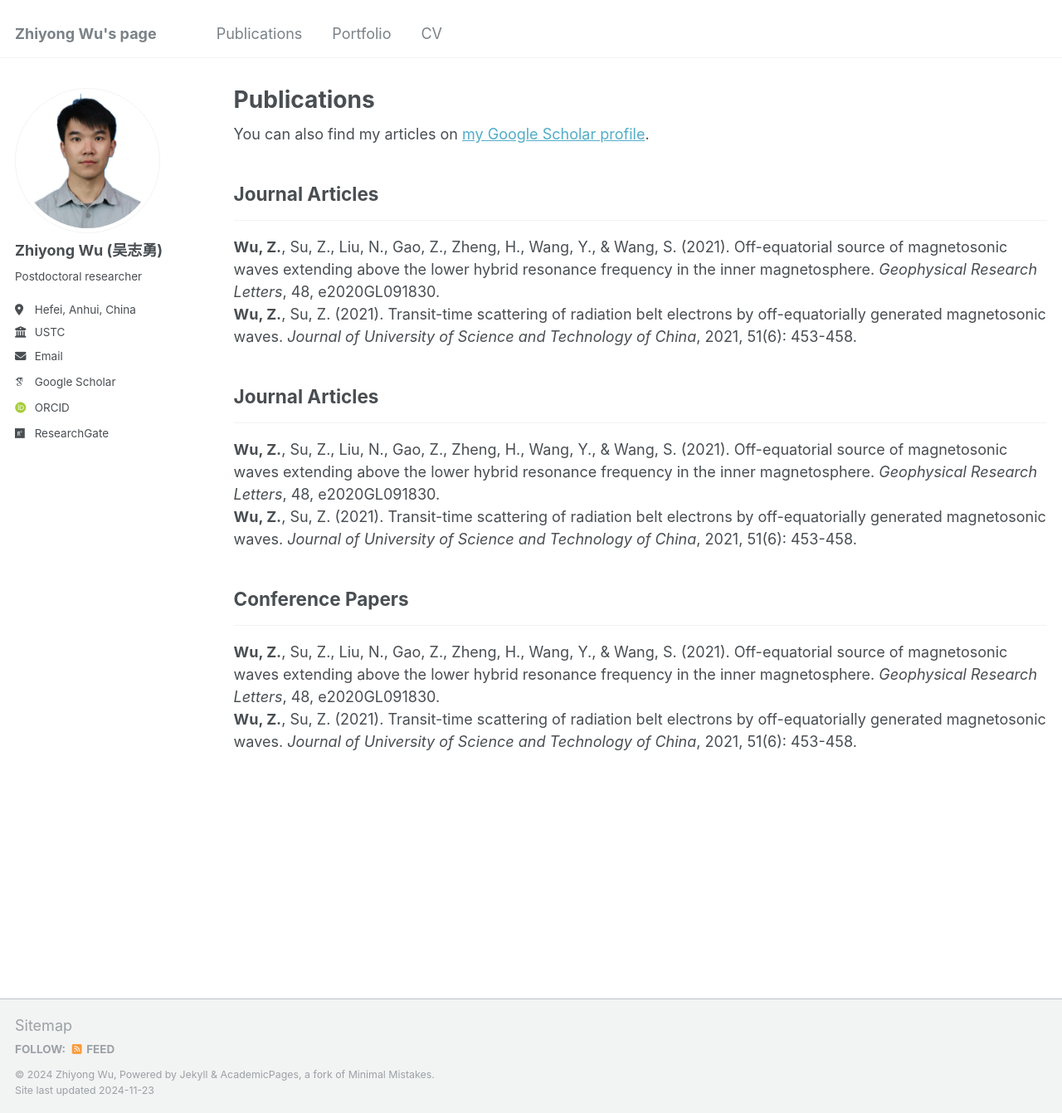
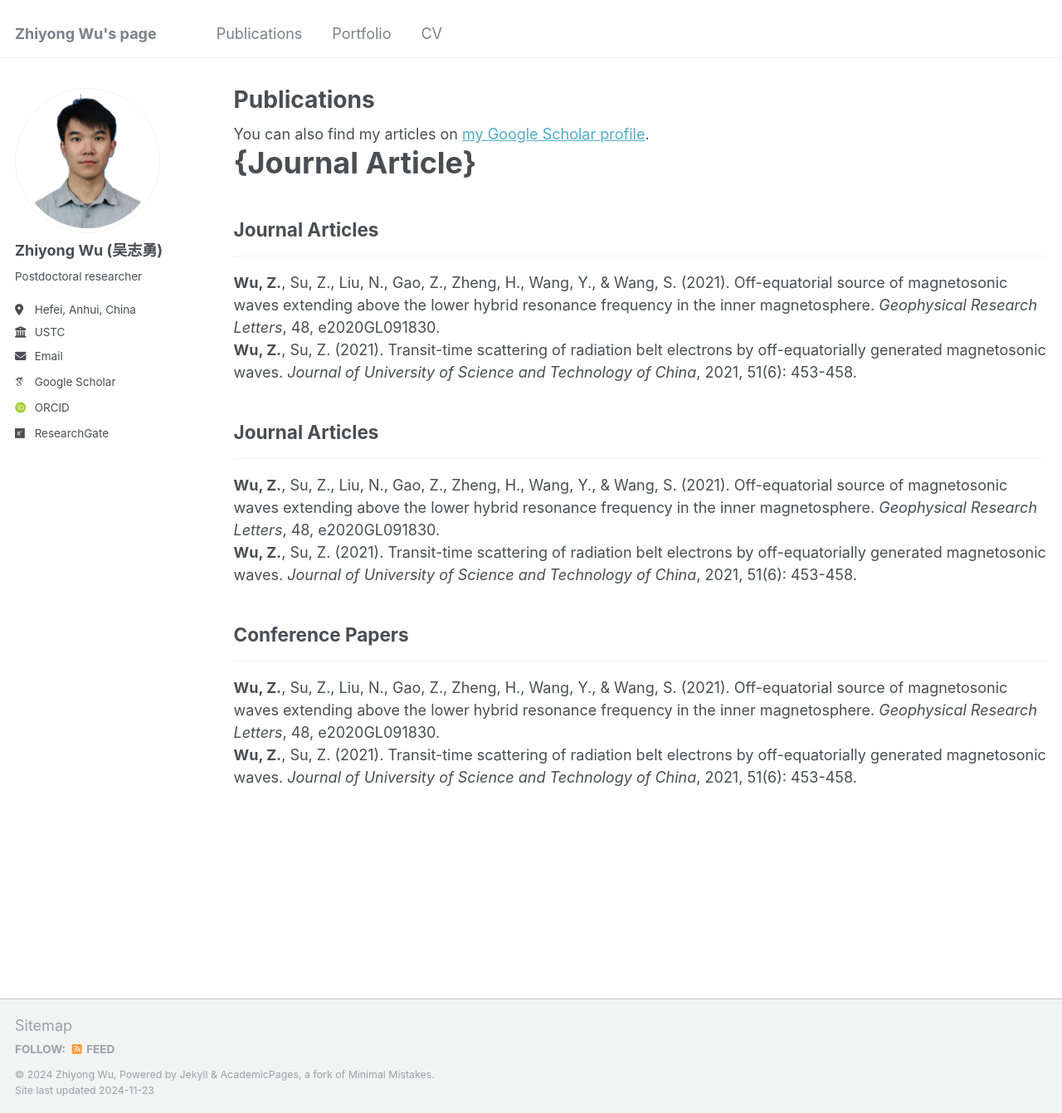
Before and after one commit to Z-Y-Wu/ZW-, a Jekyll site: the page built from _pages/publications.html, in a window 1280 px wide and 1341 px high. Shown: the whole window at 83% size. Built offline with Jekyll 4.4.1, drawn with Linux system fonts in a browser that asks for light colours; some web fonts are replaced.

Commit message:
Update publications.html

```diff
--- a/_pages/publications.html
+++ b/_pages/publications.html
@@ -8,7 +8,7 @@ author_profile: true
 {% if site.author.googlescholar %}
   <div class="wordwrap">You can also find my articles on <a href="{{site.author.googlescholar}}">my Google Scholar profile</a>.</div>
 {% endif %}
-
+<h1 style="font-size: 36px; font-weight: bold;">{Journal Article}</h1>
 {% include base_path %}
 <!-- New style rendering if publication categories are defined -->
 {% if site.publication_category %}
```
